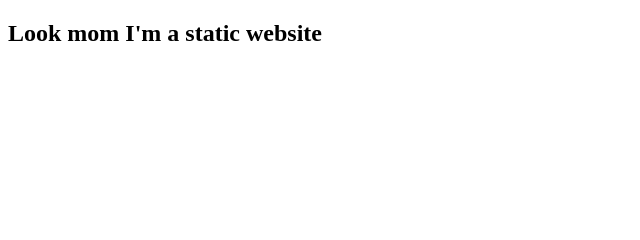
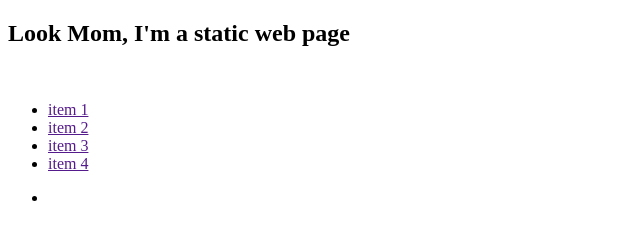
Before and after one commit to RossKeeleySky/pre-bootcamp-static-site, a website: page index.html in a window 1280 px wide. Shown: the whole page, without its empty margins (0-640 px from the left). Drawn offline with Linux system fonts and the light colour scheme.

Commit message:
markup for navbar list

```diff
--- a/index.html
+++ b/index.html
@@ -4,14 +4,57 @@
         <meta charset="UTF-8">
         <title>Placeholder</title>
 
+        <!-- stylesheet refs -->
+        <!-- <link href='https://fonts.googleapis.com/css?family=Open+Sans:400,600,700' rel='stylesheet' type='text/css'> -->
         <link href="styles/index.css" rel="stylesheet">
     </head>
     <body>
-<div class="crf">
-    <h2>Look mom I'm a static website</h2>
+        <div class="homepage">
+            <h2>Look Mom, I'm a static web page</h2>
+            <!-- Header -->
+            <header class="homepage__header">
+                <div class="homepage__header-logo">
+                    <a href="">
+                        <img src="" alt="">
+                    </a>
+                </div>
+                <nav class="homepage__header-navbar">
+                    <ul class="navbar__list">
+                        <li class="navbar__list-item">
+                            <a href="">item 1</a>
+                        </li>
+                        <li class="navbar__list-item">
+                            <a href="">item 2</a>
+                        </li>
+                        <li class="navbar__list-item">
+                            <a href="">item 3</a>
+                        </li>
+                        <li class="navbar__list-item">
+                            <a href="">item 4</a>
+                        </li>
+                    </ul>
+                </nav>
+            </header>
+
+            <!-- Main Content -->
+            <div class="homepage__main-content">
+                <div>
+                    <ul>
+                        <li></li>
+                    </ul>
+                </div>
+                <div class="sliders">
+
+                </div>
             </div>
 
-<script src="javascript/index.js"></script>
+            <!-- Footer -->
+            <footer>
 
+            </footer>
+        </div>
+
+        <!-- page javascripts -->
+        <script src="index.js"></script>
     </body>
 </html>
```
Also changed, not shown: package.json (added, +22 -0 lines), index.js (added), javascript/index.js (deleted), 2 other files. Lines whose indentation alone changed are shown as unchanged.
